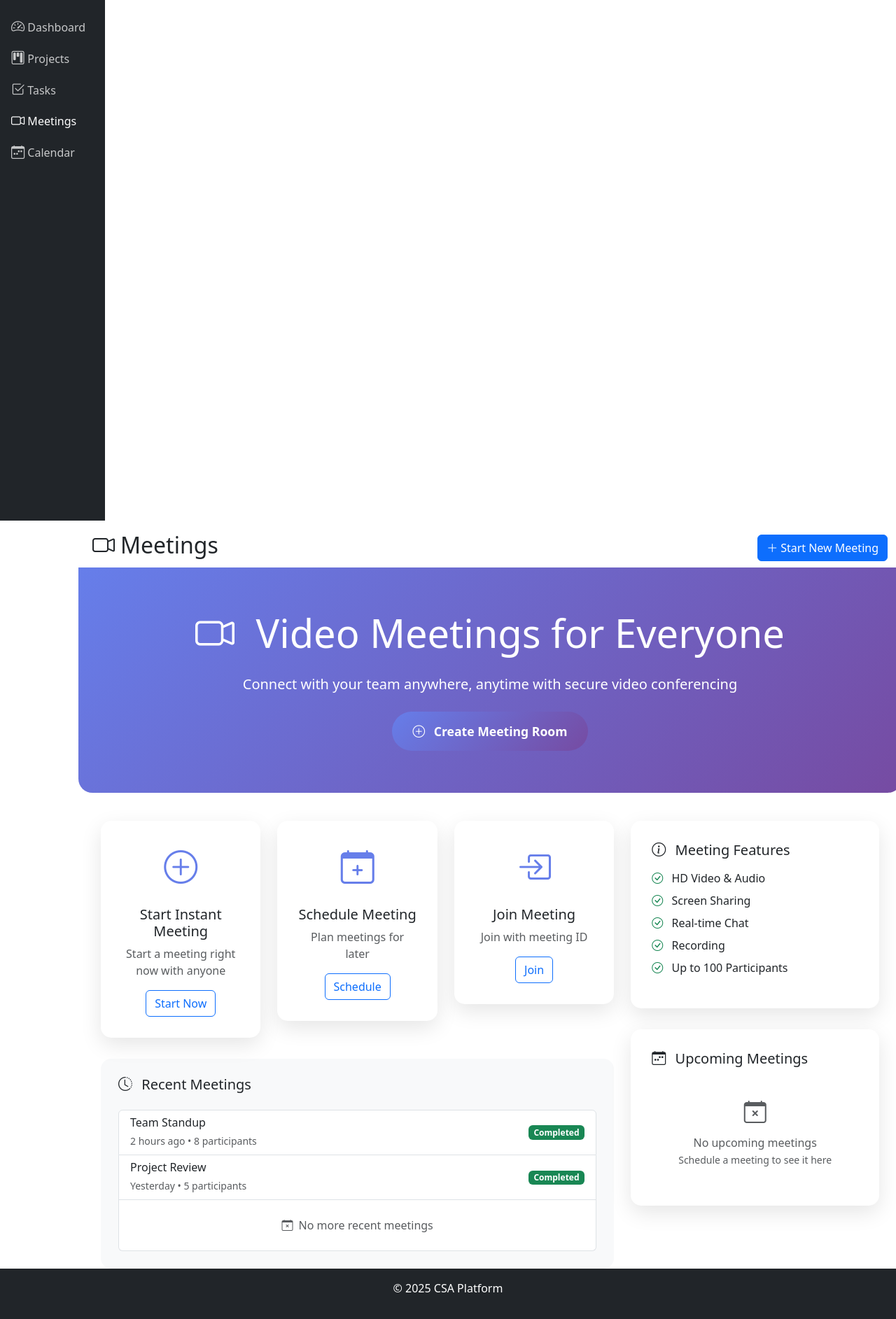
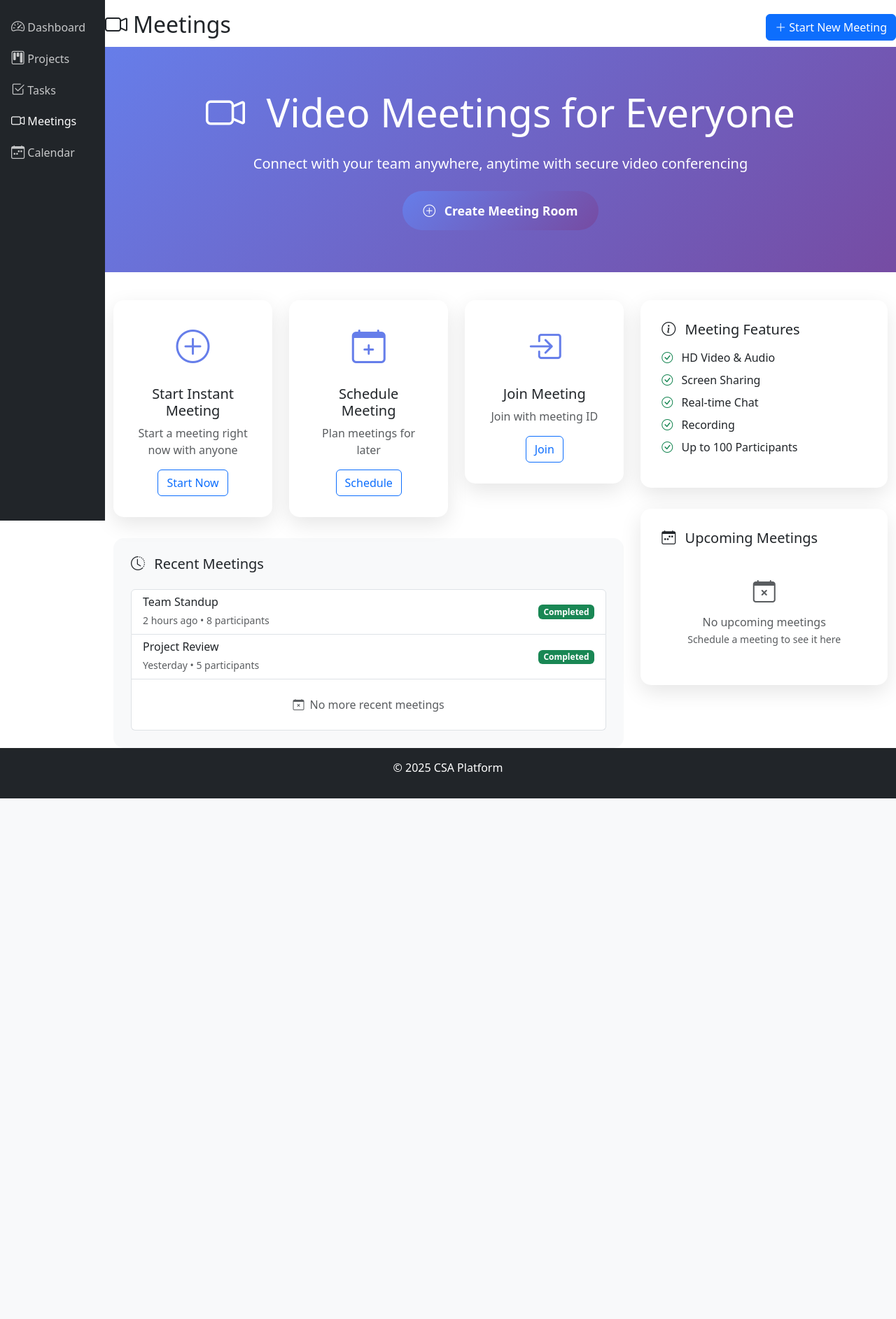
Before and after one commit to AzazelXXI/unitydesk, a FastAPI app: page /meeting/ in a window 1280 px wide. Shown: the part 56-1941 px from the top of the page at 70% size. After the commit the page ends 1197 px from the top, so only its background shows below. Run offline with FastAPI, Linux system fonts and the light colour scheme.

Commit message:
the content of the views and the sidebar is fixed

```diff
--- a/src/views/core/templates/base.html
+++ b/src/views/core/templates/base.html
@@ -39,6 +39,12 @@
         padding-left: 0;
         padding-right: 0;
         transition: width 0.3s;
+        float: left;
+        position: fixed;
+        top: 56px;
+        left: 0;
+        height: calc(100vh - 56px);
+        z-index: 1030;
       }
 
       .sidebar .nav-link {
@@ -67,9 +73,10 @@
 
       .content,
       main.content {
-        margin-left: 120px !important;
-        width: calc(100% - 120px) !important;
+        margin-left: 150px !important;
+        width: calc(100% - 150px) !important;
         transition: margin-left 0.3s, width 0.3s;
+        min-height: calc(100vh - 56px);
       }
 
       /* Notification Styles */
@@ -263,9 +270,7 @@
       </div>
     </nav>
 
-    <div class="container-fluid">
-      <div class="row">
-        <!-- Sidebar (optional, can be toggled via block sidebar) -->
+    <div class="container-fluid" style="padding-left: 0; padding-right: 0">
       {% block sidebar %}
       <div class="sidebar d-md-block bg-dark collapse">
         <div class="position-sticky pt-3">
@@ -301,7 +306,10 @@
       {% endblock %}
 
       <!-- Main Content Area -->
-        <main class="{% block main_class %}content{% endblock %}">
+      <main
+        class="{% block main_class %}content{% endblock %}"
+        style="padding-left: 0; padding-right: 0"
+      >
         <div
           class="d-flex justify-content-between flex-wrap flex-md-nowrap align-items-center pt-3 pb-2 mb-3 border-bottom"
         >
@@ -313,7 +321,6 @@
         <!-- Content will be filled by child templates -->
         {% endblock %}
       </main>
-      </div>
     </div>
 
     <footer class="footer mt-auto py-3 bg-dark text-white">
```
Lines whose indentation alone changed are shown as unchanged.
